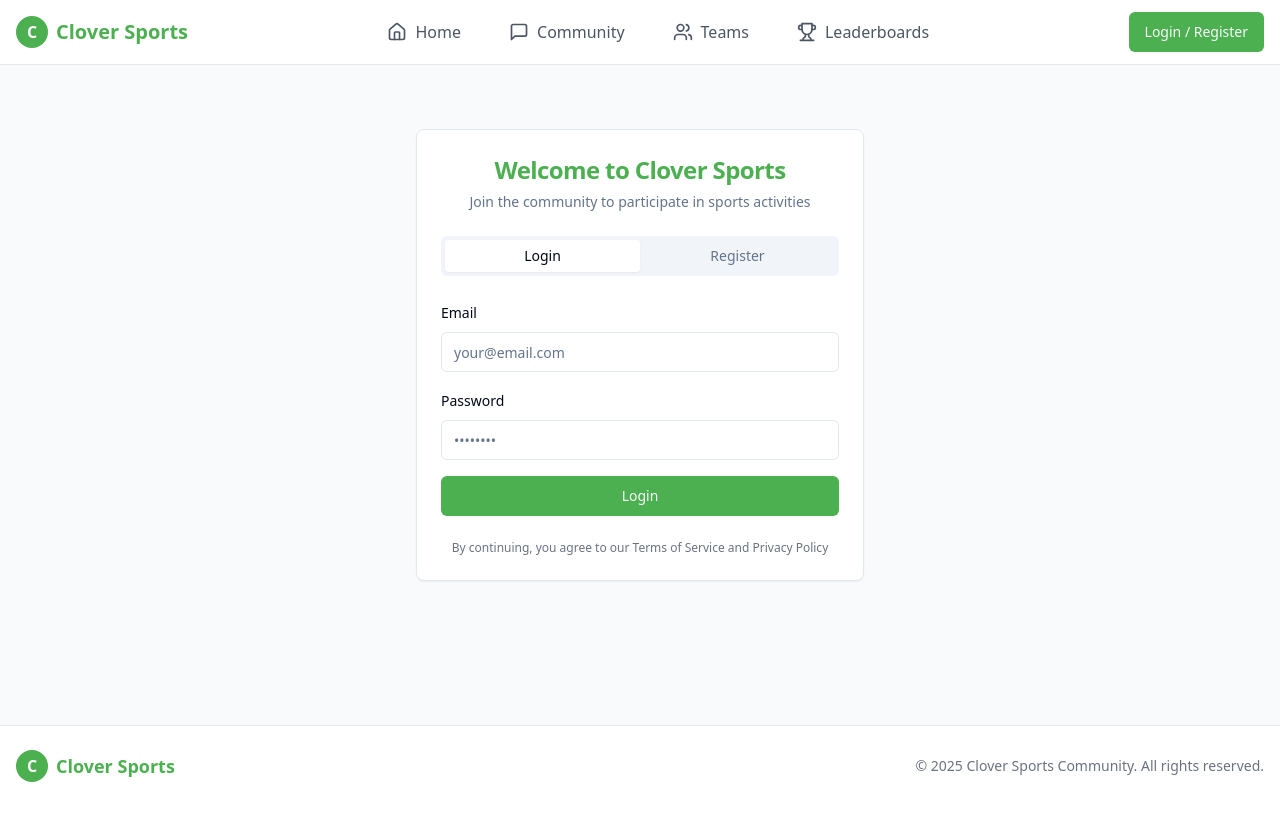
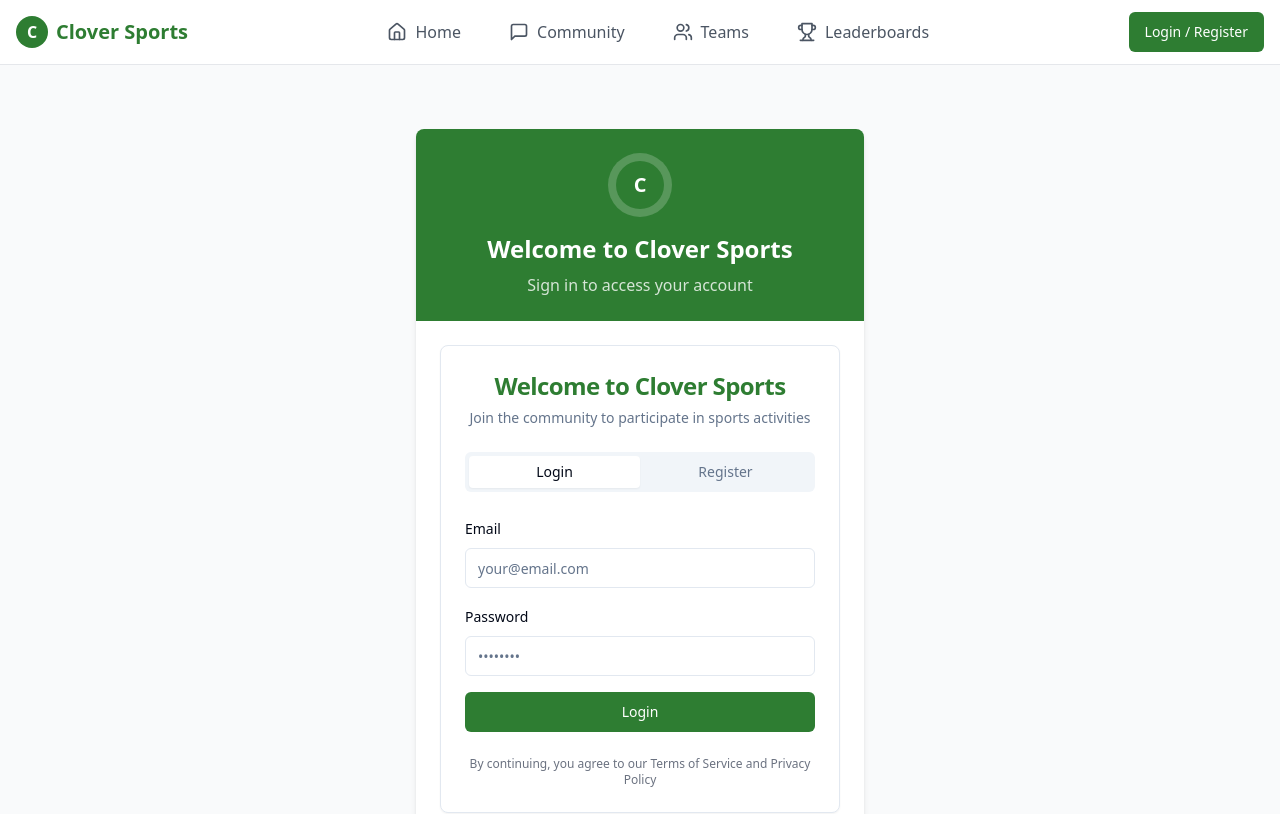
Before and after one commit to Tanmoy200405/clover-sports-backend, a React (Vite) app: page /auth in a window 1280 px wide. Shown: the top 814 px of the page. Built offline with nearby package versions, Linux system fonts and the light colour scheme.

Commit message:
Refactor: Apply frontend style and photo changes
This commit incorporates the frontend style and photo changes from the provided GitHub repository.

```diff
--- a/src/index.css
+++ b/src/index.css
@@ -1,3 +1,4 @@
+
 @tailwind base;
 @tailwind components;
 @tailwind utilities;
@@ -13,8 +14,8 @@
     --popover: 0 0% 100%;
     --popover-foreground: 222.2 84% 4.9%;
 
-    --primary: 222.2 47.4% 11.2%;
-    --primary-foreground: 210 40% 98%;
+    --primary: 142 76% 36%;
+    --primary-foreground: 355 100% 100%;
 
     --secondary: 210 40% 96.1%;
     --secondary-foreground: 222.2 47.4% 11.2%;
@@ -35,19 +36,12 @@
     --radius: 0.5rem;
 
     --sidebar-background: 0 0% 98%;
-
     --sidebar-foreground: 240 5.3% 26.1%;
-
     --sidebar-primary: 240 5.9% 10%;
-
     --sidebar-primary-foreground: 0 0% 98%;
-
     --sidebar-accent: 240 4.8% 95.9%;
-
     --sidebar-accent-foreground: 240 5.9% 10%;
-
     --sidebar-border: 220 13% 91%;
-
     --sidebar-ring: 217.2 91.2% 59.8%;
   }
 
@@ -61,8 +55,8 @@
     --popover: 222.2 84% 4.9%;
     --popover-foreground: 210 40% 98%;
 
-    --primary: 210 40% 98%;
-    --primary-foreground: 222.2 47.4% 11.2%;
+    --primary: 143 72% 29%;
+    --primary-foreground: 144 67% 93%;
 
     --secondary: 217.2 32.6% 17.5%;
     --secondary-foreground: 210 40% 98%;
@@ -79,6 +73,7 @@
     --border: 217.2 32.6% 17.5%;
     --input: 217.2 32.6% 17.5%;
     --ring: 212.7 26.8% 83.9%;
+
     --sidebar-background: 240 5.9% 10%;
     --sidebar-foreground: 240 4.8% 95.9%;
     --sidebar-primary: 224.3 76.3% 48%;
--- a/src/pages/Auth.tsx
+++ b/src/pages/Auth.tsx
@@ -18,7 +18,18 @@ const Auth = () => {
 
   return (
     <div className="container mx-auto px-4 py-16">
-      <AuthComponent onComplete={handleAuthComplete} />
+      <div className="max-w-md mx-auto bg-white rounded-lg shadow-md overflow-hidden">
+        <div className="bg-clover-primary p-6 text-white text-center">
+          <div className="mx-auto bg-white/20 w-16 h-16 rounded-full flex items-center justify-center mb-4">
+            <div className="bg-clover-primary w-12 h-12 rounded-full flex items-center justify-center text-white text-xl font-bold">C</div>
+          </div>
+          <h2 className="text-2xl font-bold">Welcome to Clover Sports</h2>
+          <p className="text-white/80 mt-2">Sign in to access your account</p>
+        </div>
+        <div className="p-6">
+          <AuthComponent onComplete={handleAuthComplete} />
+        </div>
+      </div>
     </div>
   );
 };
--- a/src/pages/Index.tsx
+++ b/src/pages/Index.tsx
@@ -158,7 +158,7 @@ const Index = () => {
                 <div className="flex flex-col items-center text-center mb-4">
                   <div className="w-16 h-16 rounded-full bg-gray-200 mb-4 overflow-hidden">
                     <img
-                      src="https://i.pravatar.cc/150?u=testimonial1"
+                      src="https://raw.githubusercontent.com/Tanmoy200405/CLOVER_CF38/main/images/profile1.jpg"
                       alt="User"
                       className="w-full h-full object-cover"
                     />
@@ -177,7 +177,7 @@ const Index = () => {
                 <div className="flex flex-col items-center text-center mb-4">
                   <div className="w-16 h-16 rounded-full bg-gray-200 mb-4 overflow-hidden">
                     <img
-                      src="https://i.pravatar.cc/150?u=testimonial2"
+                      src="https://raw.githubusercontent.com/Tanmoy200405/CLOVER_CF38/main/images/profile2.jpg"
                       alt="User"
                       className="w-full h-full object-cover"
                     />
@@ -196,7 +196,7 @@ const Index = () => {
                 <div className="flex flex-col items-center text-center mb-4">
                   <div className="w-16 h-16 rounded-full bg-gray-200 mb-4 overflow-hidden">
                     <img
-                      src="https://i.pravatar.cc/150?u=testimonial3"
+                      src="https://raw.githubusercontent.com/Tanmoy200405/CLOVER_CF38/main/images/profile3.jpg"
                       alt="User"
                       className="w-full h-full object-cover"
                     />
--- a/tailwind.config.ts
+++ b/tailwind.config.ts
@@ -64,11 +64,11 @@ export default {
 					ring: 'hsl(var(--sidebar-ring))'
 				},
 				clover: {
-					primary: '#4CAF50',
-					dark: '#388E3C',
+					primary: '#2E7D32',
+					dark: '#1B5E20',
 					light: '#A5D6A7',
-					accent: '#2196F3',
-					secondary: '#1976D2'
+					accent: '#43A047',
+					secondary: '#388E3C'
 				}
 			},
 			borderRadius: {
```
